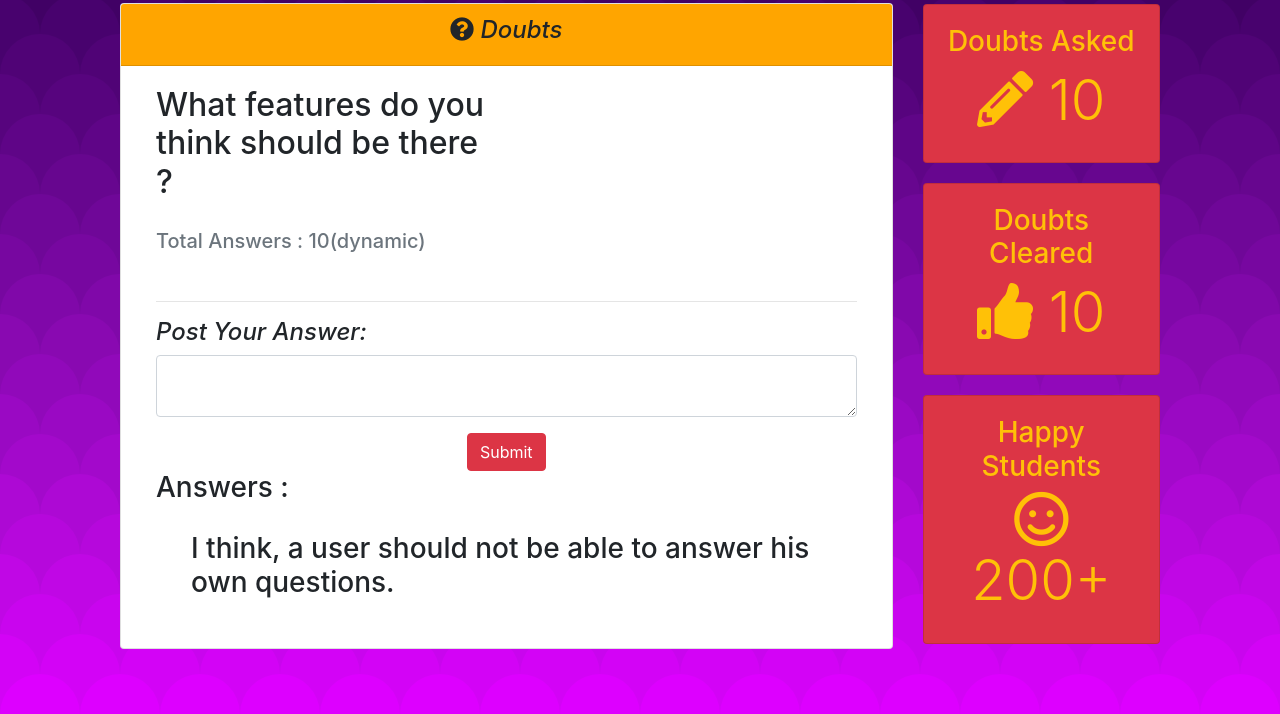
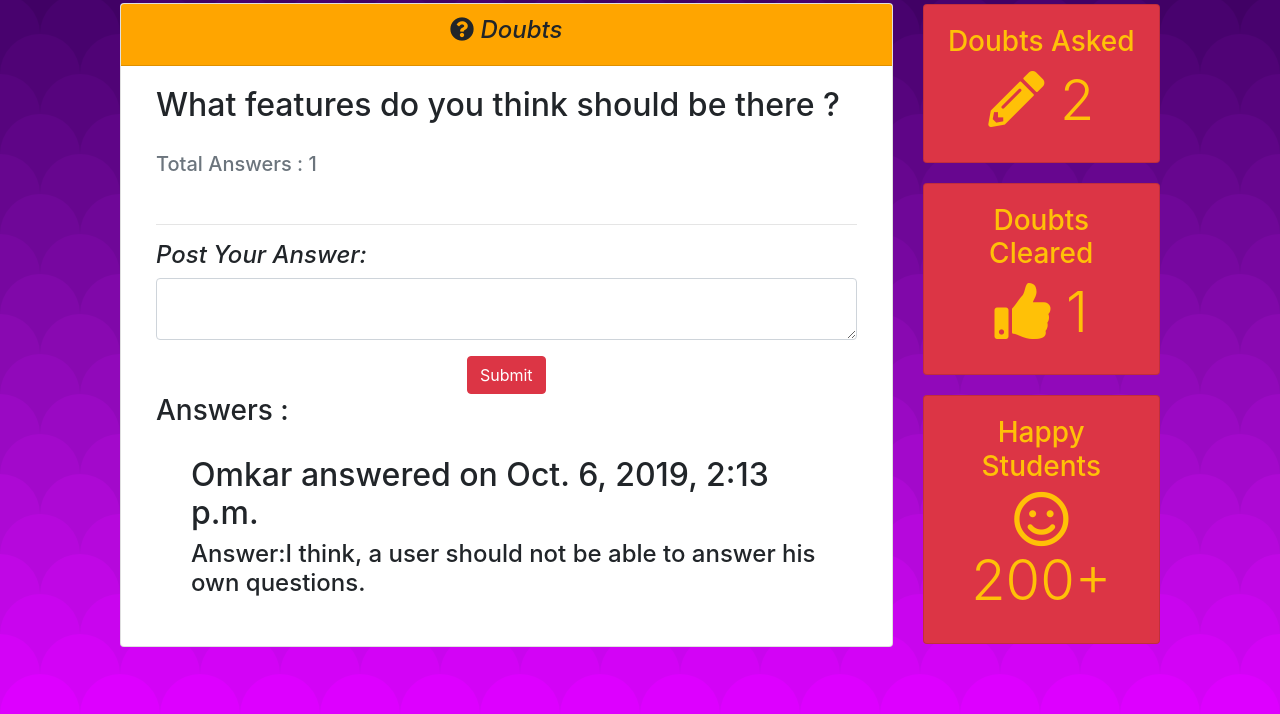
Before and after one commit to adityachavan198/Codecell, a Django app: page /forum/14/ in a window 1280 px wide. Shown: the part 86-800 px from the top of the page. Run offline with Django 3.2, Linux system fonts and the light colour scheme; a user stored in the database is signed in; data comes from the database, SQL or seed files in the repository; both versions use the stored data as it was after the commit; some libraries are stand-ins or nearby versions.

Commit message:
Forum is now dynamic as asked by Asad

```diff
--- a/Accounts/models.py
+++ b/Accounts/models.py
@@ -1,5 +1,6 @@
 from django.db import models
 from django.contrib.auth.models import User
+from Forum.models import *
 
 # Create your models here.
 
@@ -18,3 +19,15 @@ class Student(models.Model):
     class Meta:
         verbose_name="Student"
         verbose_name_plural="Students"
+
+
+
+# Monkey Patching
+def doubts_asked(self):
+    return Forum_question.objects.all().filter(user = self).count()
+
+def doubts_solved(self):
+    return Forum_answer.objects.all().filter(user = self).count()
+
+User.add_to_class("doubts_asked",doubts_asked)
+User.add_to_class("doubts_solved",doubts_solved)
--- a/Forum/models.py
+++ b/Forum/models.py
@@ -34,6 +34,9 @@ class Forum_question(models.Model):
     def __str__(self):
         return self.question
 
+    def count_answers(self):
+        return Forum_answer.objects.all().filter(question = self).count()
+
 
 class Forum_answer(models.Model):
 
--- a/Forum/templates/Forum/Forum_home.html
+++ b/Forum/templates/Forum/Forum_home.html
@@ -128,7 +128,7 @@
               <div class="row">
                 <div class="col-md-10">
                     <h3>{{ i.question }}</h3>
-                        {{i.description}}
+                        {{ i.user }} asked on {{ i.asked_on }}
                 </div>
                 <br/>
                 <div class="col-md-2">
@@ -160,7 +160,7 @@
 
               <h4 class="display-4">
                 <i class="fas fa-pencil-alt"></i>
-                10
+                {% if user.is_authenticated %} {{ user.doubts_asked}} {% else %} -- {% endif %}
               </h4>
             </div>
           </div>
@@ -171,7 +171,7 @@
               <h3>Doubts Cleared</h3>
               <h4 class="display-4">
                 <i class="fas fa-thumbs-up"></i>
-                10
+                {% if user.is_authenticated %} {{ user.doubts_solved}} {% else %} -- {% endif %}
               </h4>
             </div>
           </div>
--- a/Forum/templates/Forum/answer_list.html
+++ b/Forum/templates/Forum/answer_list.html
@@ -86,7 +86,7 @@
             <div class="card-body">
               <div class="container">
                    <div class="row">
-                       <div class="col-md-6">
+                       <div class="col-md-12">
                          <h2>{{ question }}</h2>
                          <h4>{{ question.description }}</h4>
                        </div><br>
@@ -94,7 +94,7 @@
                     <div class="row">
 
                     <div class="col-md-6">
-                        <h5 class="text-muted" style="margin-top:20px;">Total Answers : 10(dynamic) </h5>
+                        <h5 class="text-muted" style="margin-top:20px;">Total Answers : {{ question.count_answers}} </h5>
                     </div>
                     </div>
 
@@ -120,7 +120,8 @@
                   <div class="container">
                     <div class="row">
                       <div class="col-md-12">
-                          <h3>{{ i }}</h3>
+                          <h2>{{ i.user }} answered on {{ i.answered_on }}</h2>
+                         <h4> Answer:{{ i }}</h4>
                       </div>
                     </div>
                   </div>
@@ -153,7 +154,7 @@
                     <div class="card-body">
                      <h3>Doubts Asked</h3>
                      <h4 class="display-4">
-                     <i class="fas fa-pencil-alt"></i> 10
+                     <i class="fas fa-pencil-alt"></i> {% if user.is_authenticated %} {{ user.doubts_asked }} {% else %} -- {% endif %}
                     </h4>
 
                    </div>
@@ -164,7 +165,7 @@
                     <div class="card-body">
                      <h3>Doubts Cleared</h3>
                      <h4 class="display-4">
-                     <i class="fas fa-thumbs-up"></i> 10
+                     <i class="fas fa-thumbs-up"></i> {% if user.is_authenticated %} {{user.doubts_solved}} {% else %} -- {% endif %}
                     </h4>
 
                    </div>
--- a/Forum/views.py
+++ b/Forum/views.py
@@ -18,7 +18,8 @@ class Ask_question(View):
 
     def get(self, request, *args, **kwargs):
         ''' Process a get request for asking a question '''
-        return render(request, self.template_name, {})
+        topic = Topic.objects.all()
+        return render(request, self.template_name, {'topic':topic})
 
     def post(self, request, *args, **kwargs):
         ''' After a question is asked '''
@@ -36,7 +37,7 @@ class Ask_question(View):
                 new_question.topic.add(*topic_list)
                 new_question.save()
             return HttpResponseRedirect(reverse('forum_home'))
-        return render(request, self.template_name, {"error":"There is a error in your form."})
+        return render(request, self.template_name, {"error":"There is a error in your form.","topic":Topic.objects.all()})
 
     @method_decorator(login_required)
     def dispatch(self, *args, **kwargs):
@@ -63,16 +64,6 @@ class Add_answer(View):
             return HttpResponseRedirect(reverse('answer_list', kwargs={'pk':question.pk}))
         return HttpResponseRedirect(reverse('answer_list'))
 
-    # def form_valid(self, form):
-    #     form.instance.user = self.request.user
-    #     form.instance.question = Forum_question.objects.get(pk=self.kwargs['pk'])
-    #     return super().form_valid(form)
-
     @method_decorator(login_required)
     def dispatch(self, *args, **kwargs):
         return super().dispatch(*args, **kwargs)
-
-def answer_list(request, *args, **kwargs):
-    question = Forum_question.objects.all().filter(pk = kwargs['pk'])[0]
-    answers = Forum_answer.objects.all().filter(question = question).order_by('-answered_on')
-    return render(request,'Forum/answer_list.html',{'answer':answers, 'question':question})
```
Also changed, not shown: Forum/templates/Forum/askquestion.html (+11 -6 lines), db.sqlite3.
